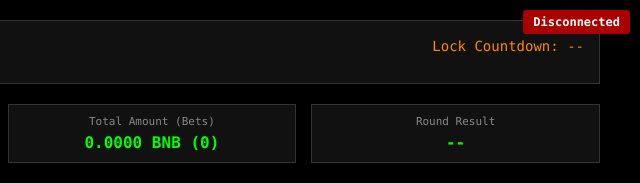
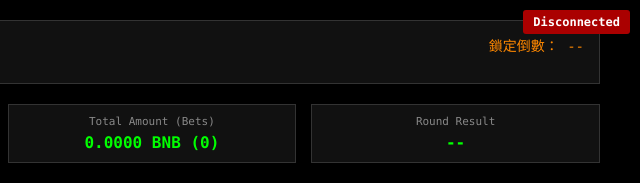
Before and after one commit to kwpks428/v8b, a website: page public/index.html in a window 1280 px wide. Shown: the top 183 px of the page, 640-1280 px from the left. Drawn offline with Linux system fonts and the light colour scheme.

Commit message:
feat: Translate 'Lock Countdown:' to '鎖定倒數：' in public/index.html

```diff
--- a/public/index.html
+++ b/public/index.html
@@ -180,7 +180,7 @@
         <div class="header">
             <div class="round-info">
                 <div class="round-number">局次： <span id="currentRound">--</span></div>
-                <div class="lock-time">Lock Countdown: <span id="lockCountdown">--</span></div>
+                <div class="lock-time">鎖定倒數： <span id="lockCountdown">--</span></div>
             </div>
         </div>
 
```
